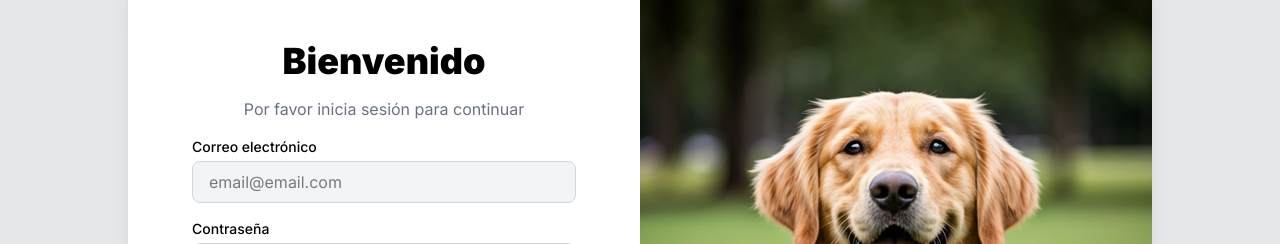
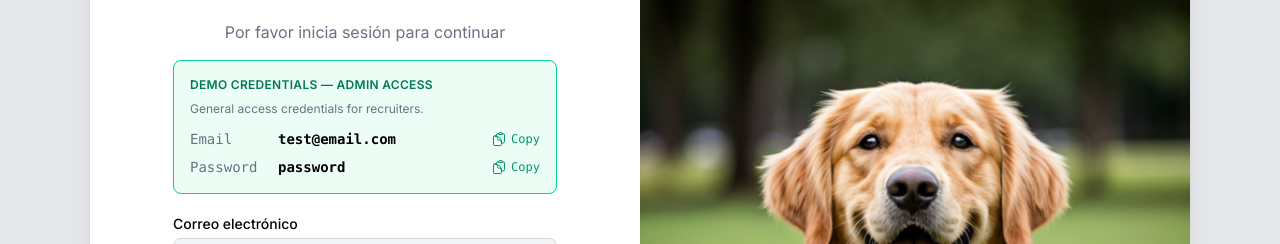
Before and after one commit to Meva1997/PawScout, a Next.js app: page /1/login in a window 1280 px wide. Shown: the part 241-485 px from the top of the page. Built offline with nearby package versions, Linux system fonts and the light colour scheme; no server answers.

Commit message:
Add login credential for recruiters

```diff
--- a/components/public/Login/LoginForm.tsx
+++ b/components/public/Login/LoginForm.tsx
@@ -1,13 +1,26 @@
 "use client";
-import { useActionState, useEffect } from "react";
+import { useActionState, useEffect, useState } from "react";
 import { useParams, useRouter } from "next/navigation";
 import { getLoginFormContent } from "@/lib/i18n/login/login-form";
 import { login } from "@/actions/login/login-action";
 import { toast } from "react-toastify";
+import {
+  ClipboardDocumentIcon,
+  ClipboardDocumentCheckIcon,
+} from "@heroicons/react/24/outline";
+
+const DEMO_CREDENTIALS = { email: "test@email.com", password: "password" };
 
 export default function LoginForm() {
   const router = useRouter();
   const params = useParams<{ lang?: string }>();
+  const [copied, setCopied] = useState<"email" | "password" | null>(null);
+
+  function copyToClipboard(field: "email" | "password") {
+    navigator.clipboard.writeText(DEMO_CREDENTIALS[field]);
+    setCopied(field);
+    setTimeout(() => setCopied(null), 2000);
+  }
   const { content } = getLoginFormContent(params?.lang);
   const [state, dispatch, isPending] = useActionState(login, {
     errors: [],
@@ -36,6 +49,55 @@ export default function LoginForm() {
 
   return (
     <>
+      <div className="w-full max-w-sm mb-5 rounded-lg border border-emerald-400 bg-emerald-50 p-4">
+        <p className="text-xs font-semibold text-emerald-700 uppercase tracking-wide mb-2">
+          Demo credentials — Admin access
+        </p>
+        <p className="text-xs text-gray-500 mb-3">
+          General access credentials for recruiters.
+        </p>
+        <div className="space-y-2 text-sm font-mono">
+          <div className="flex items-center justify-between gap-2">
+            <div className="flex items-center gap-2">
+              <span className="text-gray-500 w-20">Email</span>
+              <span className="font-semibold text-black">test@email.com</span>
+            </div>
+            <button
+              type="button"
+              onClick={() => copyToClipboard("email")}
+              className="flex items-center gap-1 text-xs text-emerald-600 hover:text-emerald-800 transition-colors cursor-pointer"
+              title="Copy email"
+            >
+              {copied === "email" ? (
+                <ClipboardDocumentCheckIcon className="w-4 h-4" />
+              ) : (
+                <ClipboardDocumentIcon className="w-4 h-4" />
+              )}
+              {copied === "email" ? "Copied!" : "Copy"}
+            </button>
+          </div>
+          <div className="flex items-center justify-between gap-2">
+            <div className="flex items-center gap-2">
+              <span className="text-gray-500 w-20">Password</span>
+              <span className="font-semibold text-black">password</span>
+            </div>
+            <button
+              type="button"
+              onClick={() => copyToClipboard("password")}
+              className="flex items-center gap-1 text-xs text-emerald-600 hover:text-emerald-800 transition-colors cursor-pointer"
+              title="Copy password"
+            >
+              {copied === "password" ? (
+                <ClipboardDocumentCheckIcon className="w-4 h-4" />
+              ) : (
+                <ClipboardDocumentIcon className="w-4 h-4" />
+              )}
+              {copied === "password" ? "Copied!" : "Copy"}
+            </button>
+          </div>
+        </div>
+      </div>
+
       <form action={dispatch} className="w-full max-w-sm">
         <input type="hidden" name="lang" value={params?.lang || "en"} />
         <div className="mb-6">
--- a/components/ui/LogOutButton.tsx
+++ b/components/ui/LogOutButton.tsx
@@ -24,7 +24,7 @@ export default function LogOutButton() {
               disabled={isPending}
               className="bg-red-500 text-white px-4 py-2 rounded-2xl hover:bg-red-600 transition cursor-pointer font-semibold disabled:opacity-50 disabled:cursor-not-allowed"
             >
-              {isPending ? "Cerrando sesión..." : "Cerrar sesión"}
+              {isPending ? "Logging Out..." : "Log Out"}
             </button>
           </form>
         </div>
```
